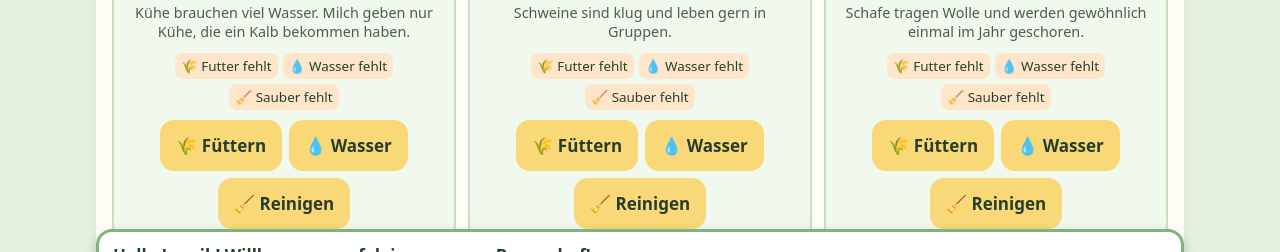
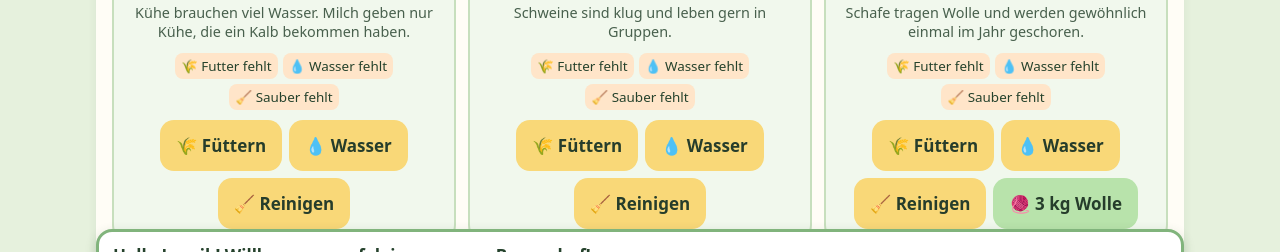
Before and after one commit to aurisch/bauernhof2026, a plain HTML site: page index.html in a window 1280 px wide. Shown: the part 510-762 px from the top of the page. Drawn offline with Linux system fonts and the light colour scheme.

Commit message:
Make first seasonal wool collection available from the start

```diff
--- a/index.html
+++ b/index.html
@@ -49,7 +49,7 @@ var crops=[{id:"carrot",name:"Möhre",emoji:"🥕",weeks:9},{id:"potato",name:"F
 var state;
 var speech=false;
 function el(id){return document.getElementById(id)}
-function newState(){var a={};animalDefs.forEach(function(d){a[d.id]={feed:false,water:false,clean:false,egg:0,milk:0,wool:0}});return {version:2,week:1,eggs:0,milk:0,wool:0,harvests:0,selected:"carrot",animals:a,plots:[{crop:null,age:0,water:false},{crop:null,age:0,water:false},{crop:null,age:0,water:false}]}}
+function newState(){var a={};animalDefs.forEach(function(d){a[d.id]={feed:false,water:false,clean:false,egg:0,milk:0,wool:d.id==="sheep"?3:0}});return {version:2,week:1,eggs:0,milk:0,wool:0,harvests:0,selected:"carrot",animals:a,plots:[{crop:null,age:0,water:false},{crop:null,age:0,water:false},{crop:null,age:0,water:false}]}}
 function valid(s){return s&&s.version===2&&Number.isSafeInteger(s.week)&&s.week>=1&&s.week<100000&&["eggs","milk","wool","harvests"].every(function(k){return Number.isSafeInteger(s[k])&&s[k]>=0&&s[k]<1000000})&&crops.some(function(c){return c.id===s.selected})&&s.animals&&animalDefs.every(function(d){var a=s.animals[d.id];return a&&["feed","water","clean"].every(function(k){return typeof a[k]==="boolean"})&&["egg","milk","wool"].every(function(k){return Number.isSafeInteger(a[k])&&a[k]>=0&&a[k]<10000})})&&Array.isArray(s.plots)&&s.plots.length===3&&s.plots.every(function(p){return p&&(p.crop===null||crops.some(function(c){return c.id===p.crop}))&&Number.isSafeInteger(p.age)&&p.age>=0&&p.age<100000&&typeof p.water==="boolean"})}
 function save(){try{localStorage.setItem(KEY,JSON.stringify(state));el("save-status").textContent="✅ Spielstand auf diesem Gerät gespeichert.";return true}catch(e){el("save-status").textContent="⚠️ Speichern im Browser nicht möglich. Bitte den Sicherungscode verwenden.";return false}}
 function tell(t){el("message").textContent=t;if(speech&&"speechSynthesis"in window){speechSynthesis.cancel();var u=new SpeechSynthesisUtterance(t.replace(/[\u{1F000}-\u{1FAFF}\u2600-\u27BF]/gu,""));u.lang="de-DE";u.rate=.85;speechSynthesis.speak(u)}}
```
